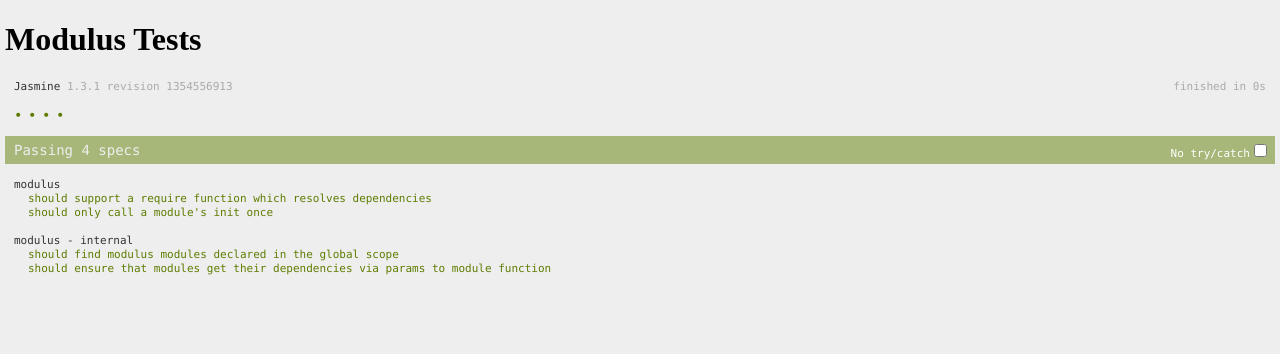
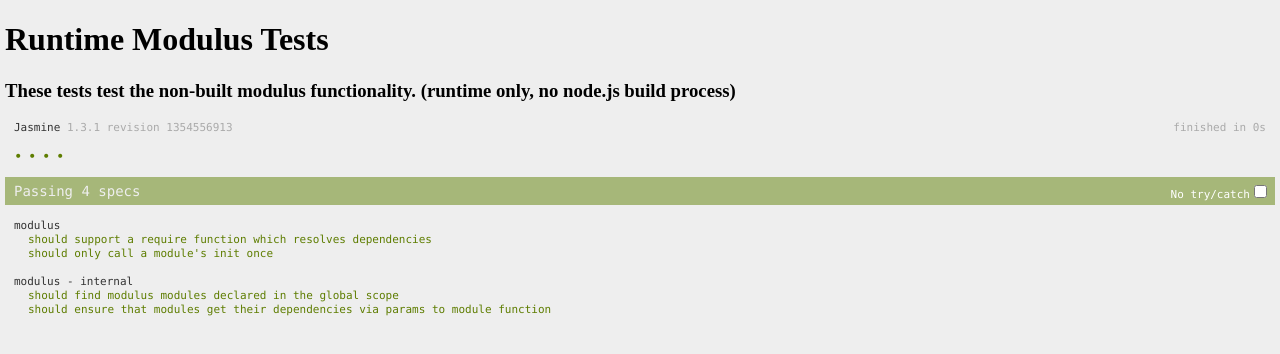
Before and after one commit to jasonmcaffee/modulus, a website with bundled scripts: page test-runtime-project.html in a window 1280 px wide. Built offline with nearby package versions, Linux system fonts and the light colour scheme.

```diff
--- a/test-runtime-project.html
+++ b/test-runtime-project.html
@@ -13,8 +13,11 @@
     <body>
 
         <h1>
-            Modulus Tests
+            Runtime Modulus Tests
         </h1>
+        <h3>
+            These tests test the non-built modulus functionality. (runtime only, no node.js build process)
+        </h3>
 
         <script src="test/vendor/jasmine.js"></script>
         <script src="test/vendor/jasmine-html.js"></script>
```
